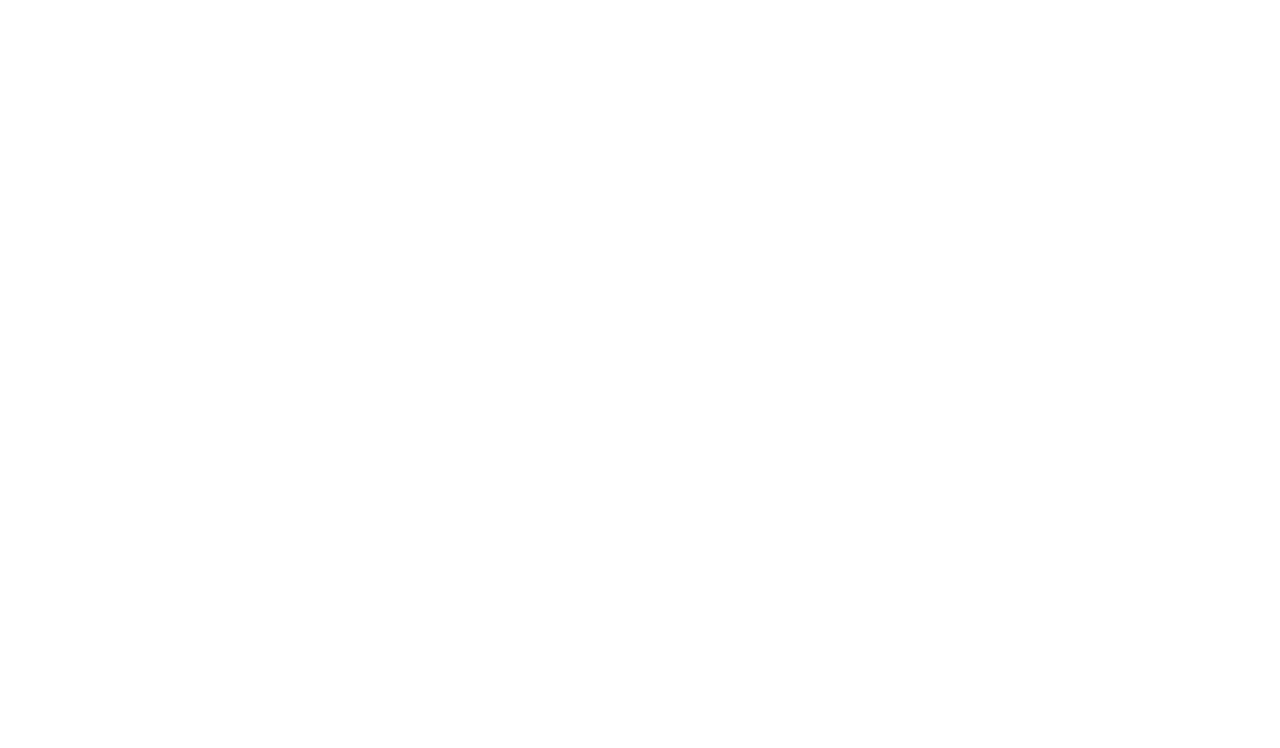
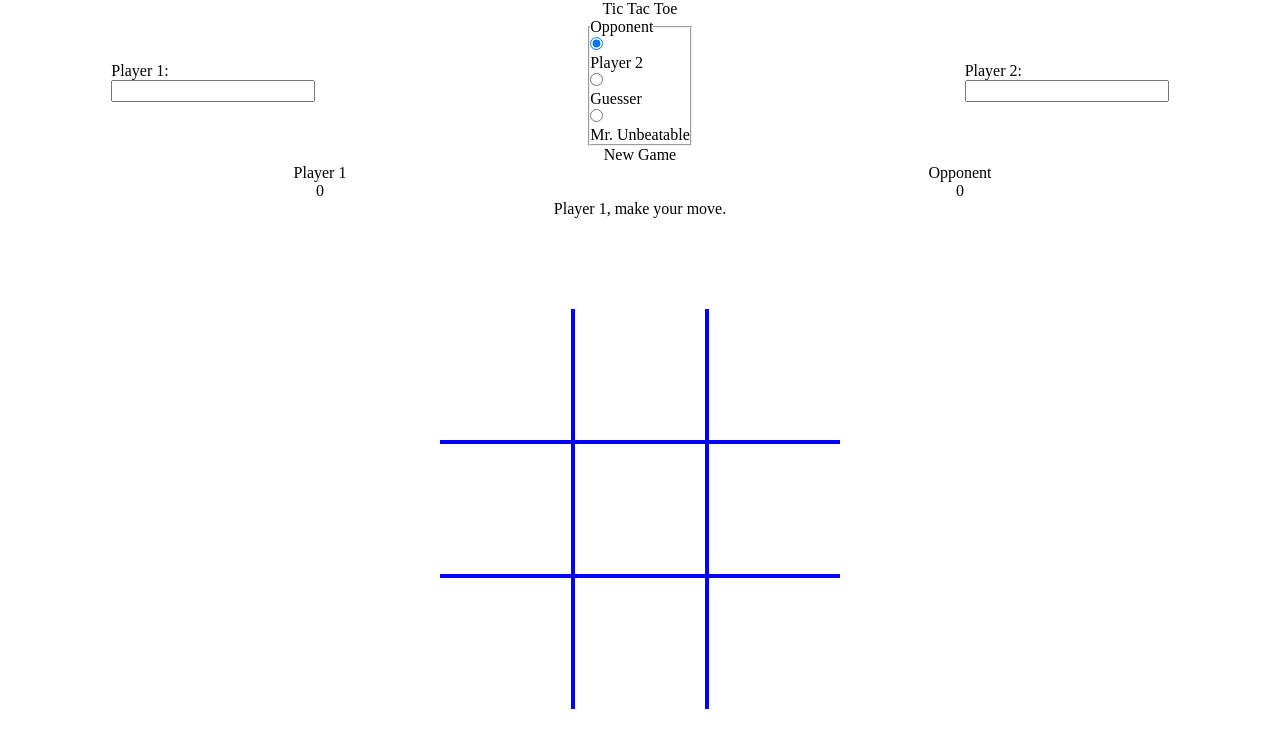
Before and after one commit to Mattheweng1/project-tic-tac-toe, a plain HTML site: page index.html in a window 1280 px wide. Drawn offline with Linux system fonts and the light colour scheme.

Commit message:
Create gameDisplay functionality & content bones

```diff
--- a/index.html
+++ b/index.html
@@ -9,6 +9,54 @@
     <script src="script.js" defer></script>
 </head>
 <body>
-
+    <div id="header">
+        <div class="title">Tic Tac Toe</div>
+    </div>
+    <div id="content">
+        <form id="gameOptions" action="index.html" method="get">
+            <label for="playerOneName">
+                <div>Player 1:</div>
+                <input type="text" name="playerOneName" id="playerOneName">
+            </label>
+            <fieldset>
+                <legend>Opponent</legend>
+                <label for="playerTwo">
+                    <input type="radio" name="opponent" id="playerTwo" value="playerTwo" checked>
+                    <div>Player 2</div>
+                </label>
+                <label for="guesser">
+                    <input type="radio" name="opponent" id="guesser" value="guesser">
+                    <div>Guesser</div>
+                </label>
+                <label for="mrUnbeatable">
+                    <input type="radio" name="opponent" id="mrUnbeatable" value="mrUnbeatable">
+                    <div>Mr. Unbeatable</div>
+                </label>
+            </fieldset>
+            <label for="playerTwoName">
+                <div>Player 2:</div>
+                <input type="text">
+            </label>
+            <div id="newGameBtn">New Game</div>
+        </form>
+        <div id="scoreBoard">
+            <div class="playerOne">Player 1</div>
+            <div class="opponent">Opponent</div>
+            <div class="playerOneScore">0</div>
+            <div class="opponentScore">0</div>
+        </div>
+        <div id="gameMessage">Player 1, make your move.</div>
+        <div id="gameBoard">
+            <div class="gameBoardCell"></div>
+            <div class="gameBoardCell"></div>
+            <div class="gameBoardCell"></div>
+            <div class="gameBoardCell"></div>
+            <div class="gameBoardCell"></div>
+            <div class="gameBoardCell"></div>
+            <div class="gameBoardCell"></div>
+            <div class="gameBoardCell"></div>
+            <div class="gameBoardCell"></div>
+        </div>
+    </div>
 </body>
 </html>
--- a/script.js
+++ b/script.js
@@ -30,27 +30,36 @@ var events = {
 const game = (() => {
     // variables and methods...
 
+    let playerOneTurn = true;
+
     const gameBoardArr = [];
 
     for (let i = 0; i < 9; i++) {
         gameBoardArr.push({mark: ''});
     }
 
+    /* setTimeout(() => events.emit('updateDisplay', gameBoardArr)); */
+    setTimeout(() => gameDisplay.updateDisplay(gameBoardArr));
+
     const markBoard = (index) => {
         if (gameBoardArr[index].mark === '') {
-            if (player1Turn) {
+            if (playerOneTurn) {
                 gameBoardArr[index].mark = 'x';
-                evaluateTurn();
+                /* events.emit('updateDisplay', gameBoardArr); */
+                gameDisplay.updateDisplay(gameBoardArr);
+                setTimeout(() => evaluateTurn());
+                /* evaluateTurn(); */
             } else {
                 gameBoardArr[index].mark = 'o';
-                evaluateTurn();
+                /* events.emit('updateDisplay', gameBoardArr); */
+                gameDisplay.updateDisplay(gameBoardArr);
+                setTimeout(() => evaluateTurn());
+                /* evaluateTurn(); */
             }
 
         }
 
     }
-
-    let player1Turn = true;
 
     const checkWin = (mark) => {
         switch (true) {
@@ -88,14 +97,16 @@ const game = (() => {
     }
 
     const clearBoard = () => {
+        playerOneTurn = true;
+
         gameBoardArr.forEach((obj) => {
             obj.mark = '';
+            /* events.emit('updateDisplay', gameBoardArr); */
+            gameDisplay.updateDisplay(gameBoardArr);
         })
     }
 
     const evaluateTurn = () => {
-        console.log(gameBoardArr);
-
         switch (true) {
             case (checkWin('x')):
                 alert('Player 1 wins!');
@@ -108,8 +119,9 @@ const game = (() => {
             case (checkFullBoard()):
                 alert(`It's a tie!`);
                 clearBoard();
+                break;
             default:
-                player1Turn = !player1Turn;
+                playerOneTurn = !playerOneTurn;
         }
     }
 
@@ -122,21 +134,43 @@ const game = (() => {
     };
 })();
 
-const displayController = (() => {
+const gameDisplay = (() => {
     // variables and methods...
 
+    /* console.log(document.getElementById('gameBoard').children[0]); */
 
+    /* events.on('updateDisplay', (gameBoardArr) => updateDisplay(gameBoardArr)); */
+    Array.from(document.getElementById('gameBoard').children).forEach((cell) => {
+        cell.addEventListener('click', () => game.markBoard(cell.getAttribute('data-index')));
+    })
+
+    const updateDisplay = (gameBoardArr) => {
+        for (let i = 0; i < 9; i++) {
+            document.getElementById('gameBoard').children[i].setAttribute('data-index', i);
+            document.getElementById('gameBoard').children[i].textContent = gameBoardArr[i].mark;
+        }
+    }
 
     return {
         // public methods
 
+        updateDisplay
     };
 })();
 
-const Player = (name) => {
+const Player = () => {
+
+    const setName = (name) => this.name = name;
 
     return {
         // public methods
 
+        setName
     };
 };
+
+const playerOne = Player();
+playerOne.setName('Player 1');
+
+const playerTwo = Player();
+playerTwo.setName('Player 2');
--- a/style.css
+++ b/style.css
@@ -0,0 +1,76 @@
+* {
+    margin: 0;
+    padding: 0;
+    box-sizing: border-box;
+    font-size: inherit;
+    font-family: inherit;
+    color: inherit;
+}
+
+body {
+    display: grid;
+    grid-template-columns: 1fr;
+    grid-template-rows: auto 1fr;
+    min-height: 100vh;
+}
+
+#header {
+    display: grid;
+}
+
+#header .title {
+    justify-self: center;
+    align-self: center;
+}
+
+#content {
+    display: grid;
+    grid-template-columns: 1fr;
+    grid-template-rows: auto auto auto 1fr;
+}
+
+#gameOptions {
+    display: grid;
+    grid-template-columns: 1fr 1fr 1fr;
+    grid-template-rows: auto auto;
+    align-items: center;
+    justify-items: center;
+}
+
+#newGameBtn {
+    grid-column: 1/-1;
+}
+
+#scoreBoard {
+    display: grid;
+    grid-template-columns: 1fr 1fr;
+    grid-template-rows: auto auto;
+    align-items: center;
+    justify-items: center;
+}
+
+#gameMessage {
+    align-self: center;
+    justify-self: center;
+}
+
+#gameBoard {
+    display: grid;
+    grid-template-columns: repeat(3, 1fr);
+    grid-template-rows: repeat(3, 1fr);
+    gap: 4px;
+    align-self: center;
+    justify-self: center;
+    height: 50vh;
+    aspect-ratio: 1/1;
+    background-color: blue;
+    color: red;
+    font-size: 14vh;
+}
+
+.gameBoardCell {
+    display: grid;
+    align-content: center;
+    justify-content: center;
+    background-color: white;
+}
```
